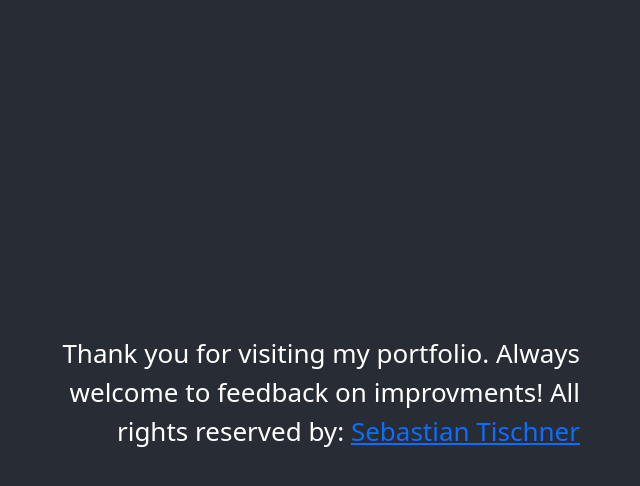
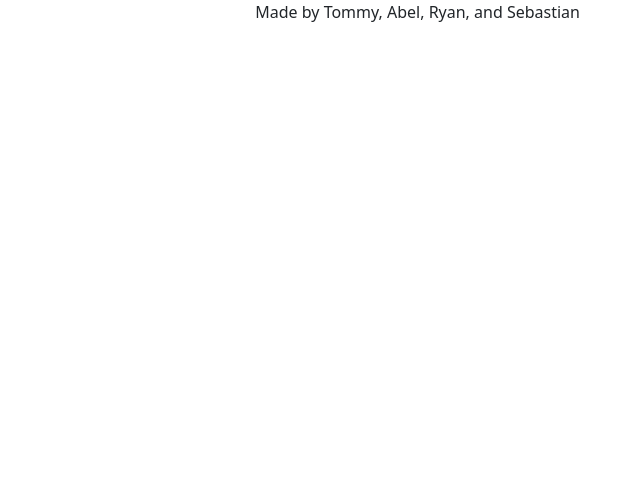
Before and after one commit to TommyAlv/KeepUp, a React (Create React App) app: page / in a window 1280 px wide. Shown: the top 486 px of the page, without its empty margins (618-1258 px from the left). Built offline with nearby package versions, Linux system fonts and the light colour scheme.

Commit message:
configured app.js

```diff
--- a/src/App.js
+++ b/src/App.js
@@ -1,8 +1,10 @@
 
 import './App.css';
+import 'bootstrap/dist/css/bootstrap.min.css'
+import { BrowserRouter, Route, Routes } from 'react-router-dom';
 
-
-// imports
+// page imports
+import { Home } from './components/Home'
 
 import { Footer } from './components/Footer'
 
@@ -16,14 +18,20 @@ import { Footer } from './components/Footer'
 
 
 
+
 function App() {
   return (
+
+    <BrowserRouter>
     <div className="App">
-      <header className="App-header">
-
+      {/* navbar goes here just like footer */}
+        <Routes>
+        <Route path='/home' element={<Home />} />
+        {/* routes to other nav links and pages goes here */}
+        </Routes>
         <Footer />
-      </header>
     </div>
+    </BrowserRouter>
   );
 }
 
--- a/src/components/Footer.js
+++ b/src/components/Footer.js
@@ -24,7 +24,7 @@ export const Footer = () => {
                         <div className="social-icon">
 
                         </div>
-                        <p>Thank you for visiting my portfolio. Always welcome to feedback on improvments! All rights reserved by:  <a href="https://github.com/Sebascrab" target="_blank">  Sebastian Tischner</a></p>
+                        <p>Made by Tommy, Abel, Ryan, and Sebastian <a href="" target="_blank"></a></p>
                     </Col>
                 </Row>
             </Container>
```
Also changed, not shown: src/components/Home.js (line endings or trailing spaces).
